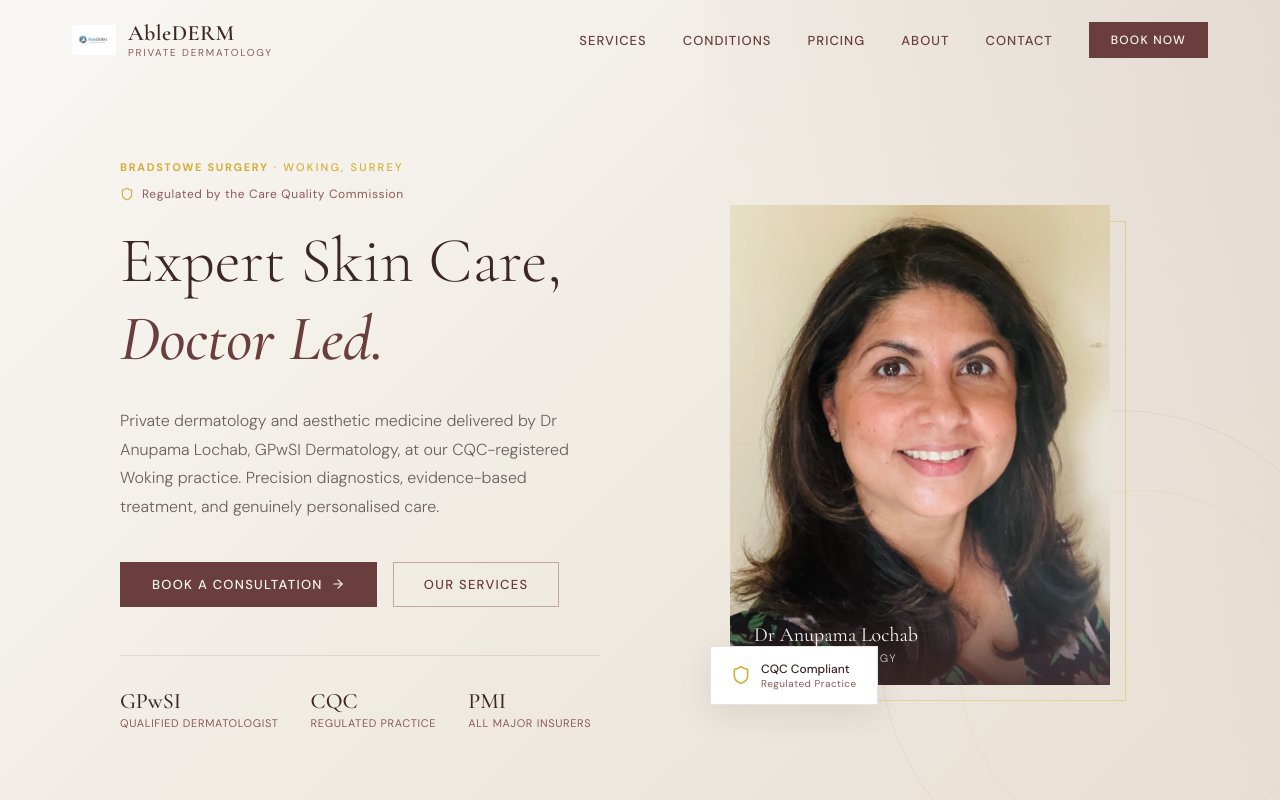
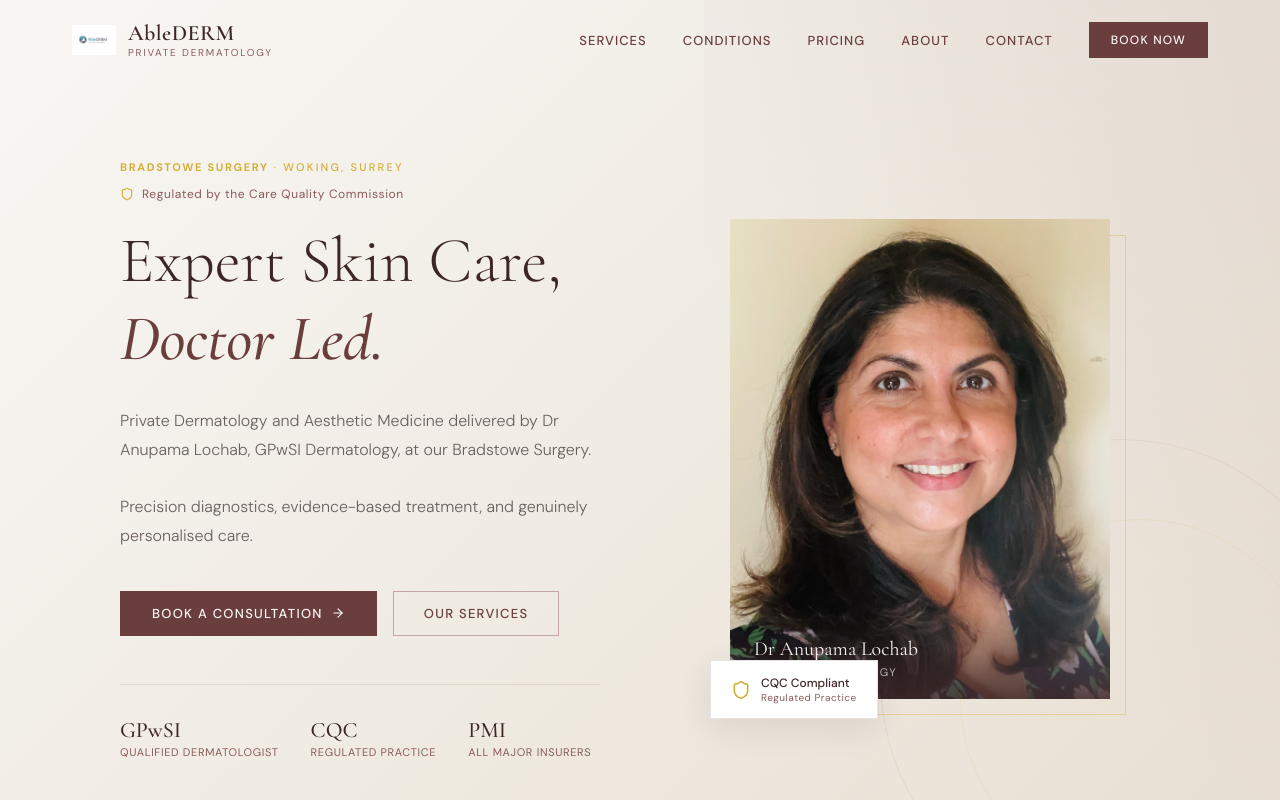
Before and after one commit to WayfarerVim/ablederm, a Next.js app: page / in a window 1280 px wide. Shown: the top 800 px of the page. Built offline with nearby package versions, Linux system fonts and the light colour scheme.

Commit message:
Revise dermatology service description and formatting
Updated the description of dermatology services to include the correct practice name and improved formatting.

```diff
--- a/components/AbleDERM.tsx
+++ b/components/AbleDERM.tsx
@@ -309,7 +309,9 @@ export default function AbleDERM() {
               Doctor Led.
             </h1>
             <p className="fade-up-delay-2" style={{ fontSize: 16, lineHeight: 1.8, color: '#6B6060', maxWidth: 480, marginBottom: 40, fontWeight: 300 }}>
-              Private dermatology and aesthetic medicine delivered by Dr Anupama Lochab, GPwSI Dermatology, at our CQC-registered Woking practice. Precision diagnostics, evidence-based treatment, and genuinely personalised care.
+              Private Dermatology and Aesthetic Medicine delivered by Dr Anupama Lochab, GPwSI Dermatology, at our Bradstowe Surgery.
+<br /><br />
+Precision diagnostics, evidence-based treatment, and genuinely personalised care.
             </p>
             <div className="fade-up-delay-3" style={{ display: 'flex', gap: 16, flexWrap: 'wrap', marginBottom: 48 }}>
               <a href="#contact" className="btn-primary">Book a Consultation <ArrowRight size={14} /></a>
```
